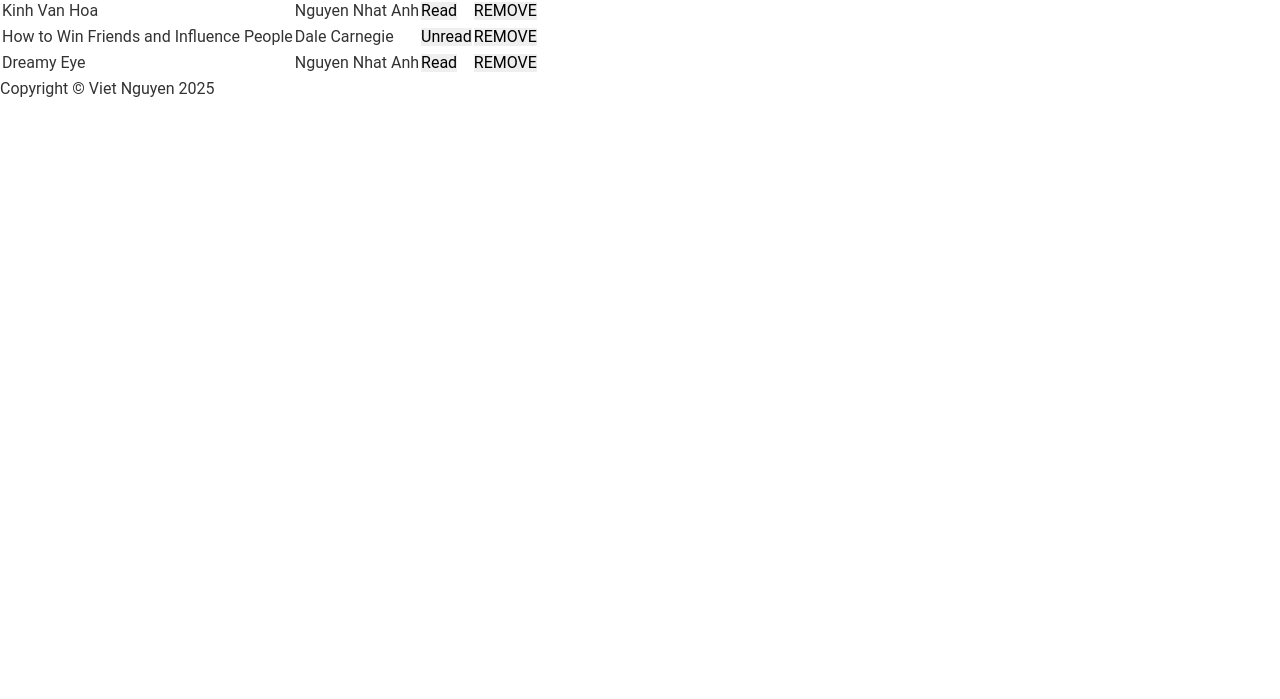
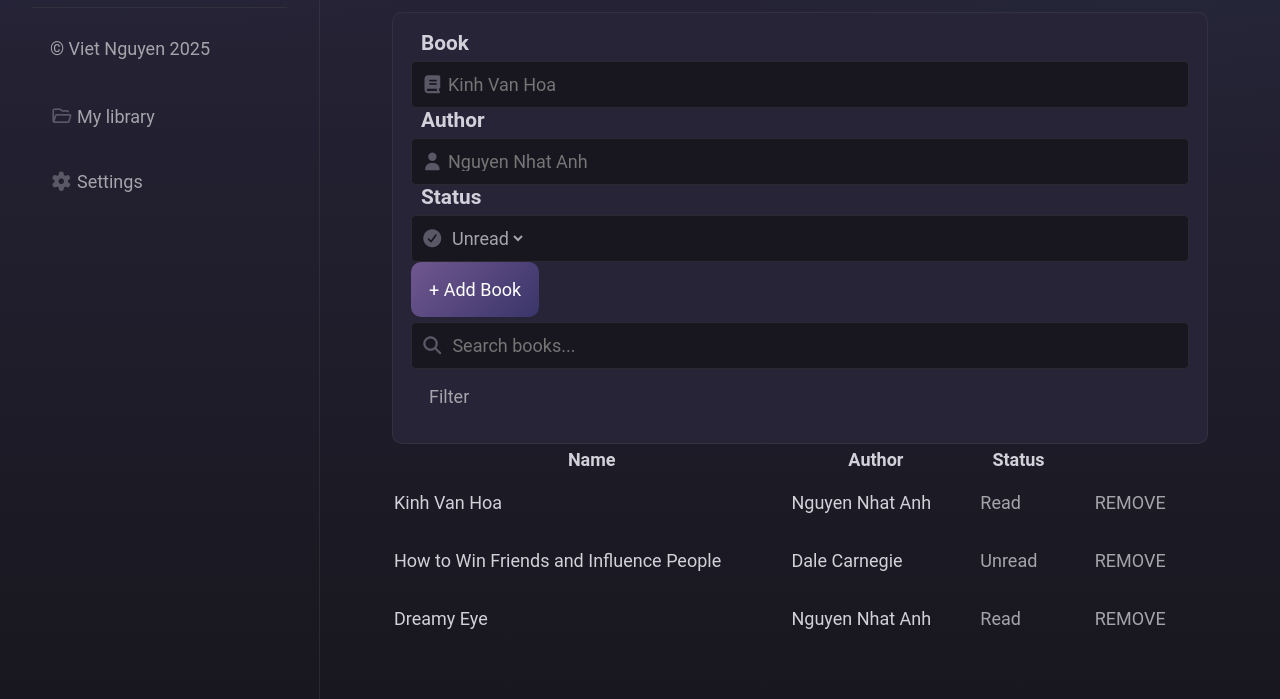
Before and after one commit to VietDucNg/learnWeb_06_library, a website with bundled scripts: page index.html in a window 1280 px wide. Shown: the part 101-800 px from the top of the page. Built offline with nearby package versions, Linux system fonts and the light colour scheme.

Commit message:
style: sidebar and background

```diff
--- a/css/backbone.css
+++ /dev/null
@@ -1,20 +0,0 @@
-.grid-column {
-    display: grid;
-    grid-auto-flow: column;
-}
-
-.grid-row {
-    display: grid;
-    grid-auto-flow: row;
-}
-
-.flex-column {
-    display: flex;
-    flex-direction: column;
-    flex-wrap: wrap;
-}
-
-.flex-row {
-    display: flex;
-    flex-wrap: wrap;
-}
--- a/css/reset.css
+++ b/css/reset.css
@@ -9,7 +9,6 @@
 }
 
 html {
-    font-size: 16px;
     scroll-behavior: smooth;
     /* Prevent font size inflation */
     -moz-text-size-adjust: none;
@@ -17,13 +16,11 @@ html {
     text-size-adjust: none;
 }
 
-/* Set core body defaults */
 body {
     font-family: "Roboto", sans-serif;
     background-color: #fff;
-    color: #333;
     width: 100vw;
-    height: 100vh;
+    height: 100%ưèưeưe;
     min-height: 100vh;
     line-height: 1.5;
 }
--- a/css/style.css
+++ b/css/style.css
@@ -2,6 +2,33 @@
   --font-size-base: clamp(14px, 0.4vw + 1rem, 18px);
   --space: 1lh;
   --font-family-base: system-ui, "Segoe UI", Roboto,Oxygen,Ubuntu,Cantarell,"Fira Sans","Droid Sans",  Helvetica, Arial, sans-serif, "Apple Color Emoji", "Segoe UI Emoji", "Segoe UI Symbol","Noto Color Emoji";
+  --background-color: #18171f;
+  --background-brighter-color: #272438;
+  --font-color:#a6a4ab;
+  --font-brighter-color: #d2d1da;
+  --icon-color:#5a5866;
+  --border-color: #49484b5c;
+}
+
+.grid-column {
+    display: grid;
+    grid-auto-flow: column;
+}
+
+.grid-row {
+    display: grid;
+    grid-auto-flow: row;
+}
+
+.flex-column {
+    display: flex;
+    flex-direction: column;
+    flex-wrap: wrap;
+}
+
+.flex-row {
+    display: flex;
+    flex-wrap: wrap;
 }
 
 html {
@@ -9,10 +36,25 @@ html {
 }
 
 body {
+    grid-template-columns: minmax(150px,1fr) minmax(350px,3fr);
+}
+
+body, button {
   font-family: var(--font-family-base);
-  margin: 0;
-  padding: 0;
-  color: #222;
+  color: var(--font-color);
+  /* background-color: var(--background-color); */
+  background:
+  radial-gradient(
+      1200px 600px at 10% -10%,
+      rgba(88, 101, 242, 0.05),
+      transparent 40%
+    ),
+    radial-gradient(
+      1000px 500px at 90% 10%,
+      rgba(34, 211, 238, 0.02),
+      transparent 45%
+    ),
+    linear-gradient(180deg, var(--background-brighter-color), var(--background-color));
 }
 
 h1,h2,h3,h4,h5,h6 {
@@ -21,11 +63,15 @@ h1,h2,h3,h4,h5,h6 {
 }
 
 h1 {
+  display: inline;
   font-size: clamp(2.2rem, 1.5vw + 1.5rem, 3.2rem);
+  color: var(--font-brighter-color);
 }
 
 h2 {
   font-size: clamp(1.8rem, 1.2vw + 1.2rem, 2.6rem);
+  color: var(--font-brighter-color);
+  padding-bottom: 2rem;
 }
 
 h3 {
@@ -37,6 +83,7 @@ h4 {
 }
 
 h5 {
+  margin-left: 10px;
   font-size: clamp(1.1rem, 0.5vw + 0.8rem, 1.4rem);
 }
 
@@ -52,3 +99,139 @@ p {
 article {
   max-width: 70ch;
 }
+
+aside {
+  padding: 10%;
+  gap: 0.5rem;
+  border-right: 1px solid var(--border-color);
+}
+
+aside header {
+  padding-bottom: 10%;
+  border-bottom: 1px solid var(--border-color);;
+}
+
+aside p, button {
+    text-align: left;
+    padding: 1rem;
+    border-radius: 5px;
+    background: none;
+}
+
+i {
+  color: var(--icon-color);
+  opacity: 1;
+}
+
+button:hover {
+  color: var(--font-brighter-color);
+}
+
+button:active {
+  transform: scale(0.98);
+}
+
+aside button:hover, aside button.clicked,
+aside button:hover i, aside button.clicked i {
+  color: var(--font-brighter-color);
+  background-color: var(--background-brighter-color);
+}
+
+button,
+button i {
+  transition: all 0.1s ease;
+}
+
+main{
+  padding: 2rem 4rem;
+}
+
+.form-div {
+  border: 1px solid var(--border-color);
+  padding: 1rem;
+  border-radius: 10px;
+  background-color: var(--background-brighter-color);
+}
+
+.bookName-div:hover,
+.author-div:hover,
+.status-div:hover,
+label {
+  cursor: pointer;
+}
+
+.input-div {
+  margin-top: 5px;
+  border: 1px solid var(--border-color);
+  padding: 0.5rem;
+  border-radius: 5px;
+  background-color: var(--background-color);
+}
+
+input, select {
+  border: none;
+  background:none;
+  outline: none;
+}
+
+label, table {
+  color: var(--font-brighter-color);
+}
+
+option {
+  background-color: var(--background-brighter-color);
+}
+
+input {
+  color: var(--font-brighter-color);
+}
+
+select {
+  color: var(--font-color);
+}
+
+.focus {
+  border: 1px solid #1a82f2bf;
+}
+
+.invalid {
+  border: 1px solid rgb(255, 0, 0,0.5);
+}
+
+.valid {
+  border: 1px solid rgb(0, 255, 0, 0.5)
+}
+
+.error {
+  color: red;
+}
+
+.success-msg {
+  text-align: center;
+  color: rgb(0, 184, 0)
+}
+
+.submit-div {
+  align-items: center;
+  justify-content: space-between;
+}
+
+.submit-btn {
+  border-radius: 10px;
+  background:
+    linear-gradient(135deg, #70578f, #39356a);
+  color: white;
+  width: max-content;
+}
+
+.submit-btn:hover {
+  transform: translateY(-1px);
+}
+
+.submit-btn:active {
+  transform: translateY(1px) scale(0.98);
+}
+
+small {
+  height: 3rem;
+}
--- a/index.html
+++ b/index.html
@@ -20,14 +20,35 @@
     <!-- link my js -->
     <script type="module" src="js/form.js"></script>
     <script type="module" src="js/main.js"></script>
+    <script type="module" src="js/style.js"></script>
   </head>
-  <body class="flex-column">
-    <header>Library</header>
+  <body class="grid-column">
+    <aside class="flex-column">
+      <header>
+        <h1><i class="fa-solid fa-book" style="color: #463172"></i>Library</h1>
+      </header>
+      <p>
+        ©
+        <a
+          target="_blank"
+          rel="noopener noreferrer"
+          href="https://vietducng.github.io/"
+          >Viet Nguyen</a
+        >
+        2025
+      </p>
+      <button><i class="fa-regular fa-folder-open"></i> My library</button>
+      <button><i class="fa-solid fa-gear"></i> Settings</button>
+    </aside>
 
-    <main>
-      <form action="" class="flex-row" novalidate>
+    <main class="flex-column">
+      <header><h2>My Library</h2></header>
+
+      <section class="form-div">
+        <div class="input-container">
+          <form action="" id="book-form" novalidate>
             <section class="bookName-div">
-          <label for="bookName">Book</label>
+              <label for="bookName"><h5>Book</h5></label>
               <div class="input-div">
                 <i class="fa-solid fa-book"></i>
                 <input
@@ -42,7 +63,7 @@
             </section>
 
             <section class="author-div">
-          <label for="author">Author</label>
+              <label for="author"><h5>Author</h5></label>
               <div class="input-div">
                 <i class="fa-solid fa-user"></i>
                 <input
@@ -57,7 +78,7 @@
             </section>
 
             <section class="status-div">
-          <label for="status">Status</label>
+              <label for="status"><h5>Status</h5></label>
               <div class="input-div">
                 <i class="fa-solid fa-circle-check"></i>
                 <select name="" id="status" name="status" required>
@@ -66,11 +87,25 @@
                 </select>
               </div>
             </section>
-        <button class="submit-btn" type="submit">Submit</button>
+
+            <section class="submit-div">
+              <button class="submit-btn" type="submit" form="book-form">
+                + Add Book
+              </button>
               <small class="success-msg"></small>
+            </section>
           </form>
 
-      <section class="grid-column"></section>
+          <section class="search-div">
+            <div class="input-div">
+              <i class="fa-solid fa-magnifying-glass"></i>
+              <input type="text" placeholder=" Search books..." />
+            </div>
+            <button>Filter</button>
+          </section>
+        </div>
+      </section>
+
       <table>
         <thead>
           <th>Name</th>
@@ -81,18 +116,5 @@
         <tbody></tbody>
       </table>
     </main>
-
-    <footer class="flex-row">
-      <p>
-        Copyright ©
-        <a
-          target="_blank"
-          rel="noopener noreferrer"
-          href="https://vietducng.github.io/"
-          >Viet Nguyen</a
-        >
-        2025
-      </p>
-    </footer>
   </body>
 </html>
--- a/js/form.js
+++ b/js/form.js
@@ -11,7 +11,7 @@ const AUTHOR_REGEX = /^[\p{L}][\p{L} '-]{1,29}$/u;
 
 // deal with focus style for input-div
 inputDivs.forEach(div => div.addEventListener('click',()=>{
-    const input = div.querySelector('input');
+    const input = div.querySelector('input, select');
     if (input) {
         input.focus();
         div.classList.add('focus');
--- /dev/null
+++ b/js/style.js
@@ -0,0 +1,8 @@
+const asideBtns = document.querySelectorAll('aside button');
+
+asideBtns.forEach(button => {
+    button.addEventListener('click', ()=>{
+        asideBtns.forEach(btn => btn.classList.remove('clicked'));
+        button.classList.add('clicked');
+    })
+})
```
Also changed, not shown: design.png (added). Lines whose indentation alone changed are shown as unchanged.
